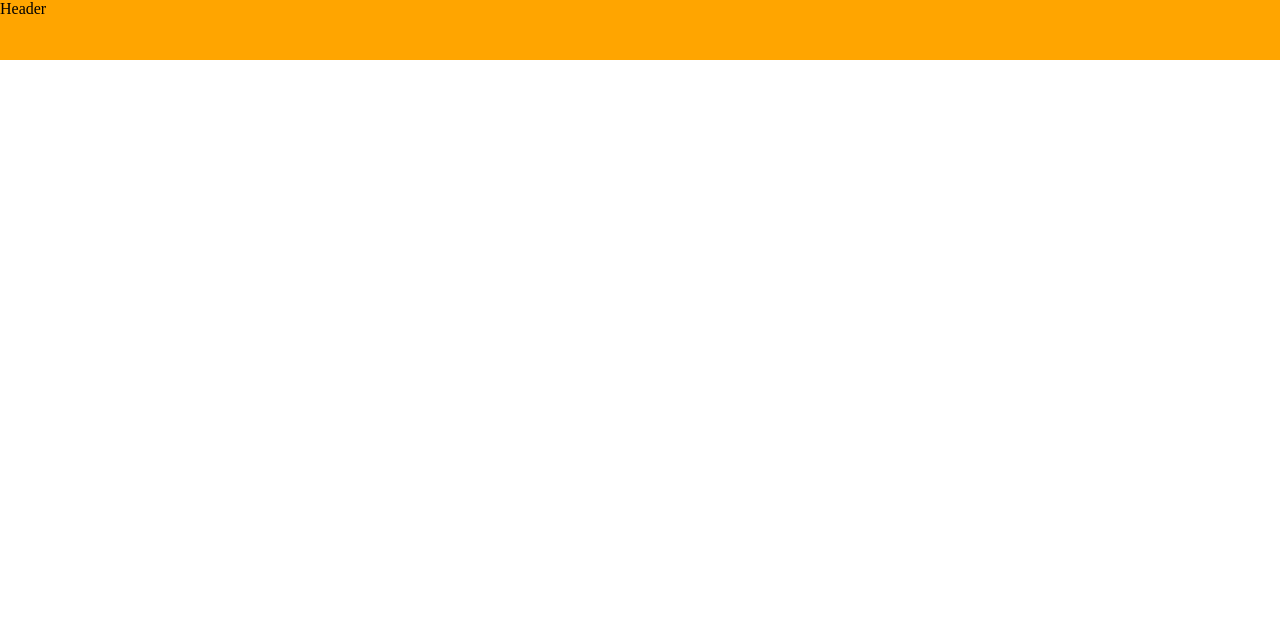
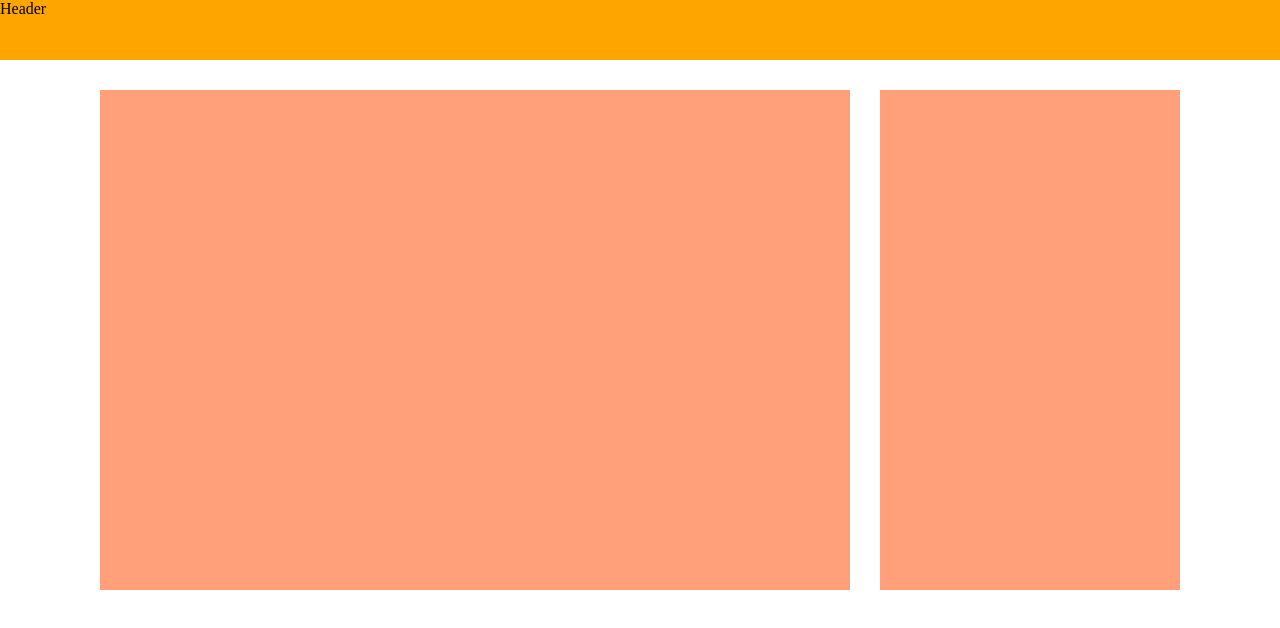
Before and after one commit to kimddoing/mapping, a plain HTML site: page index.html in a window 1280 px wide. Drawn offline with Linux system fonts and the light colour scheme.

Commit message:
layout v3

```diff
--- a/index.html
+++ b/index.html
@@ -11,7 +11,10 @@
     <div class="header">
         Header
     </div>
-    <div class="container"></div>
+    <div class="container">
+        <div class="map"></div>
+        <div class="search"></div>
+    </div>
 
     <div class="footer"></div>
 </body>
--- a/style.css
+++ b/style.css
@@ -1,10 +1,35 @@
-*{
+* {
     margin: 0;
     padding: 0;
 }
 
-.header{
+.header {
     width: 100%;
     height: 60px;
     background-color: orange;
 }
+
+.container {
+    width: 1080px;
+    margin: 0 auto;
+    margin-top: 30px;
+    display: flex;
+
+}
+
+.map {
+    width: 750px;
+    margin-right: 30px;
+
+    /* 확인용 */
+    height: 500px;
+    background-color: lightsalmon;
+}
+
+.search {
+    width: 300px;
+
+    /* 확인용 */
+    height: 500px;
+    background-color: lightsalmon;
+}
```
Also changed, not shown: index.css (deleted).
